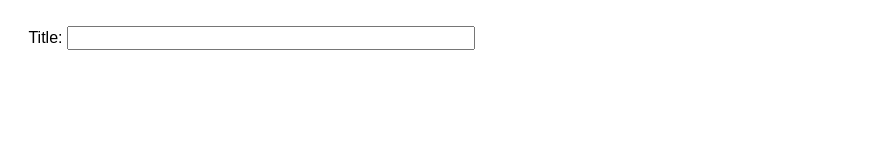
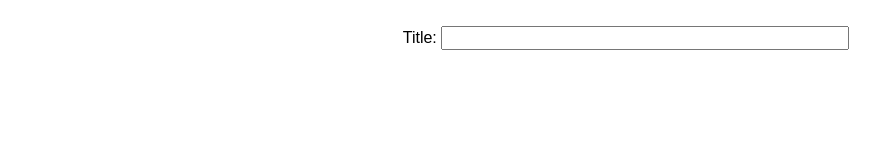
Before and after one commit to mckinleyforster/Movie-Cast-Finder, a website: page index.html in a window 1280 px wide. Shown: the whole page, without its empty margins (10-890 px from the left). Drawn offline with nearby package versions, Linux system fonts and the light colour scheme.

Commit message:
style changes

```diff
--- a/style.css
+++ b/style.css
@@ -1,12 +1,17 @@
 body {
-    margin-left: 3%;
+    margin-left: auto;
     margin-top: 2%;
+    text-align: center;
 }
 
 img {
     max-height: 500px;
 }
 
+ul{
+    list-style: none;
+}
+
 input {
     width: 400px;
 }
```
